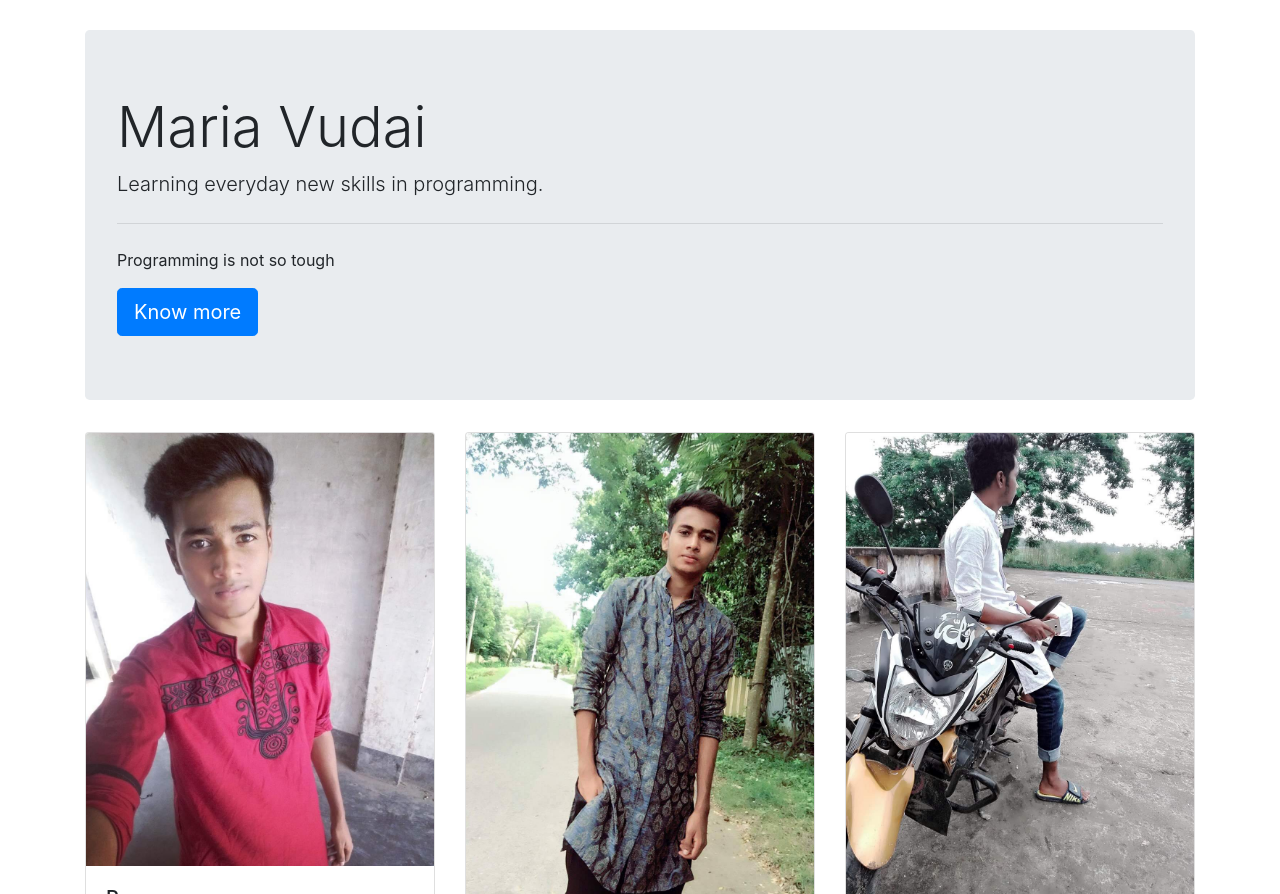
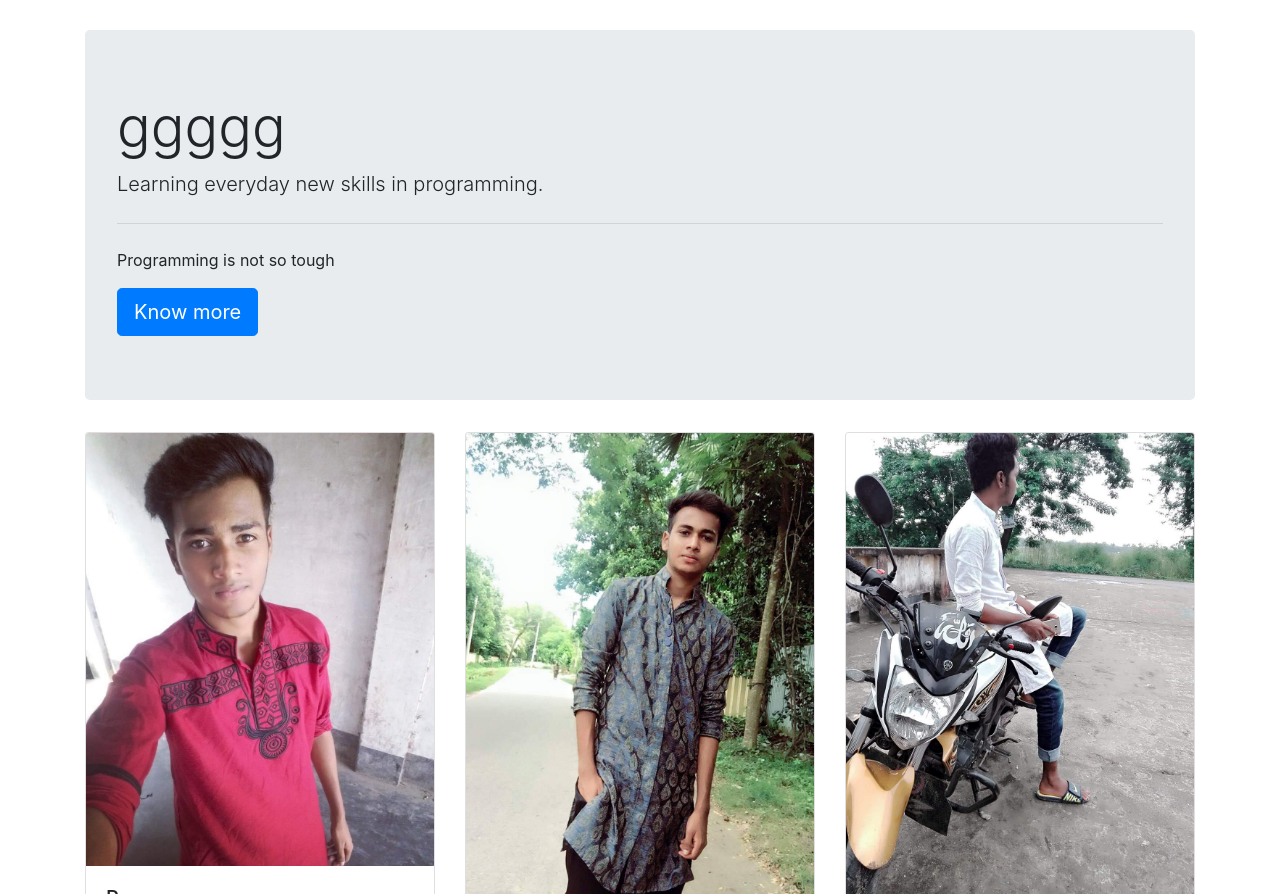
Before and after one commit to galib-hossain/portfolio, a plain HTML site: page index.html in a window 1280 px wide. Shown: the part 1763-2657 px from the top of the page. Drawn offline with nearby package versions, Linux system fonts and the light colour scheme.

Commit message:
Update index.html

```diff
--- a/index.html
+++ b/index.html
@@ -65,7 +65,7 @@ margin-top:30px;	}
 </div>
 <div class="container">
   <div class="jumbotron">
-  <h1 class="display-4">Maria Vudai</h1>
+  <h1 class="display-4">ggggg</h1>
   <p class="lead">Learning everyday new skills in programming.</p>
   <hr class="my-4">
   <p>Programming is not so tough</p>
```
